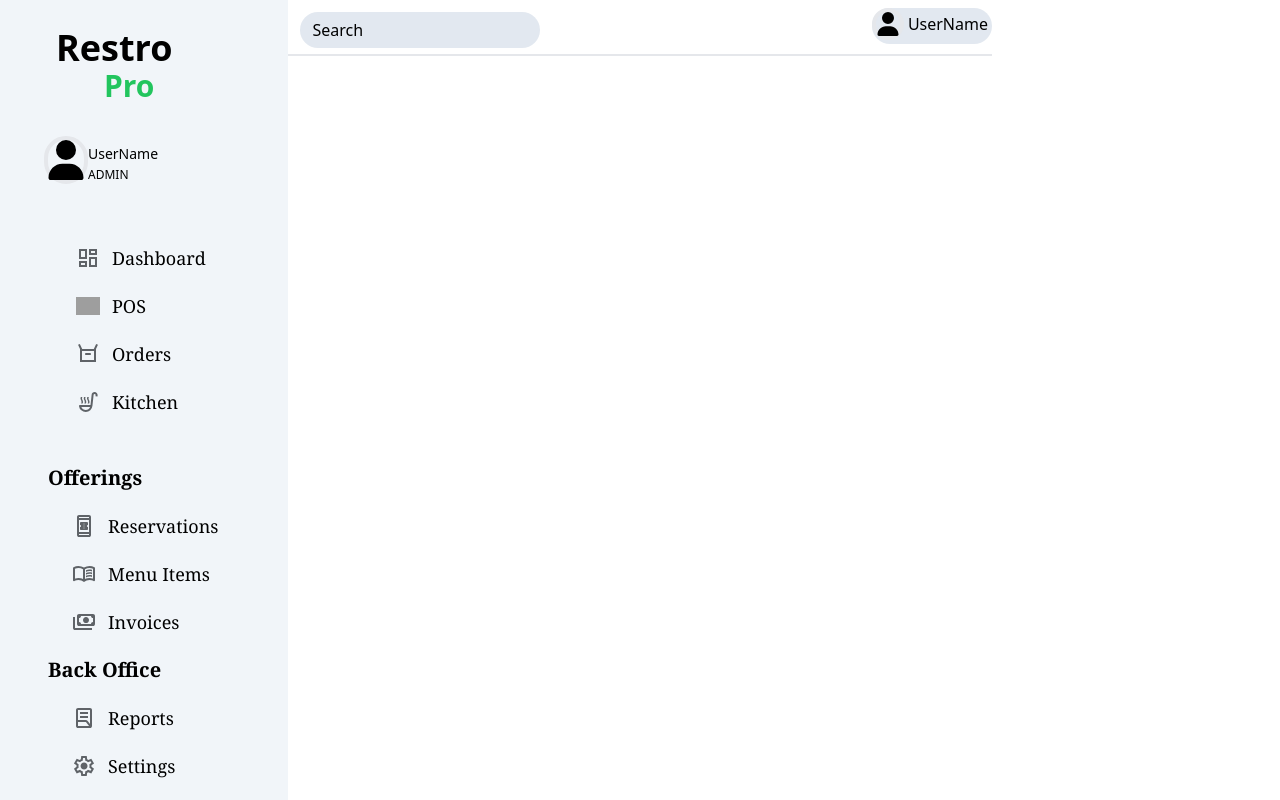
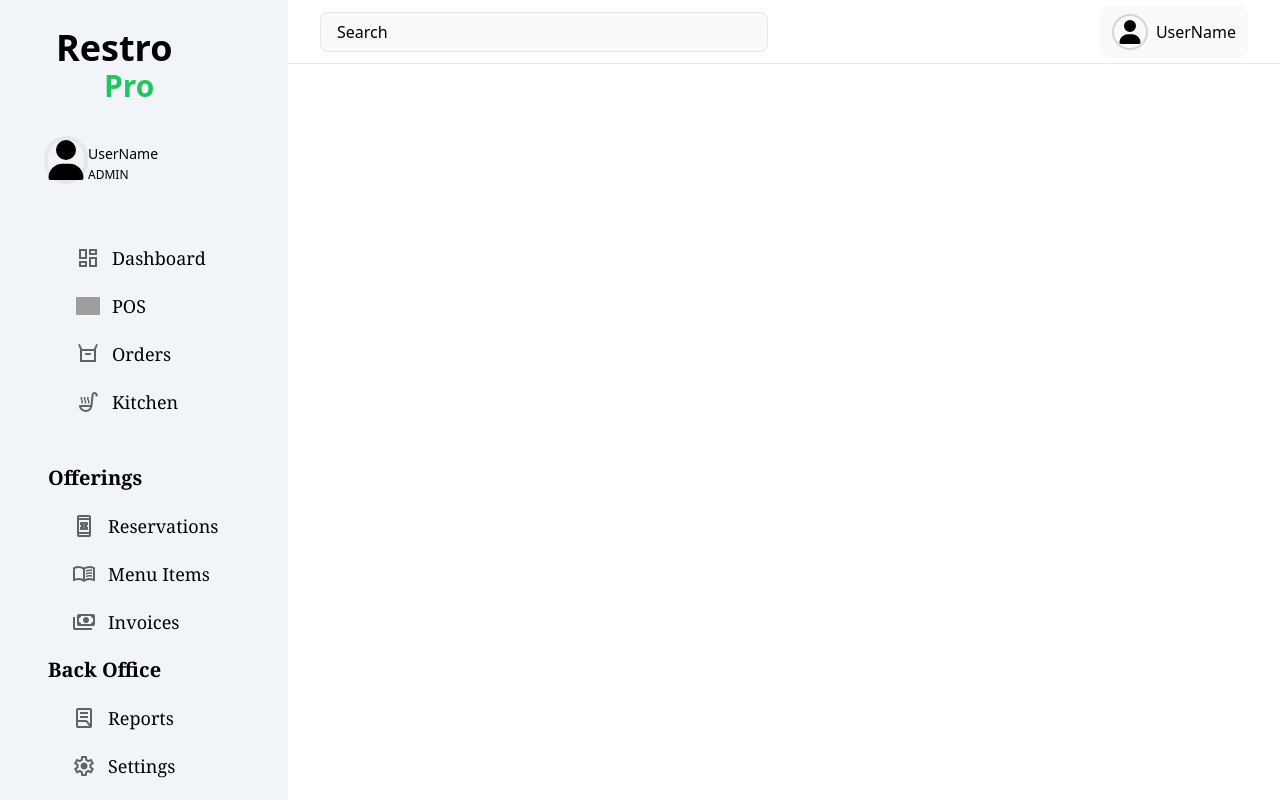
Before and after one commit to imramkrishna/restroapp, a Next.js app: page / in a window 1280 px wide. Built offline with nearby package versions, Linux system fonts and the light colour scheme; grey boxes are pictures that could not be loaded.

Commit message:
Navbar updated

```diff
--- a/app/layout.js
+++ b/app/layout.js
@@ -24,14 +24,12 @@ export default function RootLayout({ children }) {
       <body
         className={`${geistSans.variable} ${geistMono.variable} antialiased`}
       >
-         <Navbar/>
-         <div className="container m-6 md:mx-72 md:my-5 max-h-screen">
-
-        {children}
-
-
-         </div>
-
+        <div className="min-h-screen flex">
+          <Navbar />
+          <div className="flex-1 ml-[16rem] md:ml-[18rem] pt-16">
+            {children}
+          </div>
+        </div>
       </body>
     </html>
   );
--- a/components/Navbar.js
+++ b/components/Navbar.js
@@ -200,33 +200,67 @@ function Navbar() {
                 )}
 
                 {/* =============================HORIZONTAL NAVBAR========================== */}
-                <div className="max-w-full mx-36 md:mx-72 h-14 bg-white border-b-2 border-e-white flex md:justify-between">
-                    <div className="search py-3 mx-3" onClick={finddropdown}>
-                        <input className='rounded-full h-9 bg-slate-200 w-60' type="text" placeholder="     Search.." value="   Search"/>
+                <div className="fixed top-0 right-0 w-[calc(100%-16rem)] md:w-[calc(100%-18rem)] h-16
+                                bg-white border-b border-gray-200 flex justify-between items-center
+                                px-4 md:px-6 lg:px-8 z-40">
+                    <div className="search relative flex-1 max-w-md" onClick={finddropdown}>
+                        <input
+                            className="w-full h-10 pl-4 pr-10 bg-gray-50 border border-gray-200
+                                        rounded-lg focus:outline-none focus:ring-2 focus:ring-blue-500
+                                        transition-all duration-200 placeholder-gray-400"
+                            type="text"
+                            placeholder="Search.."
+                            value="Search"
+                        />
                         {searchdropdown && (
-                                    <div className="dropdown-menu bg-white shadow-lg rounded-lg mt-2 absolute w-64">
-                                        <Link href="/Home"><div className="dropdown-item px-4 py-2">Dashboard</div></Link>
-                                        <Link href="/Kitchen"><div className="dropdown-item px-4 py-2">Kitchen</div>    </Link>
-                                        <Link href="/POS"><div className="dropdown-item px-4 py-2">POS</div></Link>
-                                        <Link href="/Orders"><div className="dropdown-item px-4 py-2">Orders</div></Link>
-                                        <Link href="/Reservation"><div className="dropdown-item px-4 py-2">Reservations</div></Link>
-                                        <Link href="/Menu"><div className="dropdown-item px-4 py-2">Menu Items</div></Link>
-                                        <Link href="/Invoices"><div className="dropdown-item px-4 py-2">Invoices</div></Link>
-                                        <Link href="/Feedbacks"><div className="dropdown-item px-4 py-2">Feedbacks</div></Link>
-                                    </div>
-                                )}
+                            <div className="dropdown-menu absolute top-12 left-0 w-full bg-white
+                                            shadow-lg rounded-lg border border-gray-100 overflow-hidden z-50">
+                                <Link href="/Home">
+                                    <div className="dropdown-item px-4 py-2.5 hover:bg-gray-50 transition-colors">Dashboard</div>
+                                </Link>
+                                <Link href="/Kitchen">
+                                    <div className="dropdown-item px-4 py-2.5 hover:bg-gray-50 transition-colors">Kitchen</div>
+                                </Link>
+                                <Link href="/POS">
+                                    <div className="dropdown-item px-4 py-2.5 hover:bg-gray-50 transition-colors">POS</div>
+                                </Link>
+                                <Link href="/Orders">
+                                    <div className="dropdown-item px-4 py-2.5 hover:bg-gray-50 transition-colors">Orders</div>
+                                </Link>
+                                <Link href="/Reservation">
+                                    <div className="dropdown-item px-4 py-2.5 hover:bg-gray-50 transition-colors">Reservations</div>
+                                </Link>
+                                <Link href="/Menu">
+                                    <div className="dropdown-item px-4 py-2.5 hover:bg-gray-50 transition-colors">Menu Items</div>
+                                </Link>
+                                <Link href="/Invoices">
+                                    <div className="dropdown-item px-4 py-2.5 hover:bg-gray-50 transition-colors">Invoices</div>
+                                </Link>
+                                <Link href="/Feedbacks">
+                                    <div className="dropdown-item px-4 py-2.5 hover:bg-gray-50 transition-colors">Feedbacks</div>
+                                </Link>
+                            </div>
+                        )}
                     </div>
-                    <div className="bg-slate-200 rounded-full h-9 my-2">
-                        <div className="flex">
-                            <FontAwesomeIcon className='border-4 rounded-full h-6 w-6' icon={faUser} />
-                            <span className='py-1 px-1' onClick={profiledropdown} >
+
+                    <div className="relative ml-4">
+                        <div className="flex items-center bg-gray-50 rounded-lg px-3 py-2
+                                        hover:bg-gray-100 transition-colors cursor-pointer">
+                            <FontAwesomeIcon
+                                className="h-6 w-6 rounded-full border-2 border-gray-300 p-1"
+                                icon={faUser}
+                            />
+                            <span className="ml-2 font-medium" onClick={profiledropdown}>
                                 UserName
                                 {dropdown && (
-                                    <div className="dropdown-menu bg-white shadow-lg rounded-lg mt-2 absolute">
-                                        <Link href="/Home"><div className="dropdown-item px-4 py-2">Profile</div></Link>
-                                        <div className="dropdown-item px-4 py-2">My devices</div>
-                                        <div className="dropdown-item px-4 py-2">Support</div>
-                                        <div className="dropdown-item px-4 py-2">Logout</div>
+                                    <div className="dropdown-menu absolute top-12 right-0 w-48 bg-white
+                                                    shadow-lg rounded-lg border border-gray-100 overflow-hidden z-50">
+                                        <Link href="/Home">
+                                            <div className="dropdown-item px-4 py-2.5 hover:bg-gray-50 transition-colors">Profile</div>
+                                        </Link>
+                                        <div className="dropdown-item px-4 py-2.5 hover:bg-gray-50 transition-colors">My devices</div>
+                                        <div className="dropdown-item px-4 py-2.5 hover:bg-gray-50 transition-colors">Support</div>
+                                        <div className="dropdown-item px-4 py-2.5 hover:bg-gray-50 transition-colors">Logout</div>
                                     </div>
                                 )}
                             </span>
```
